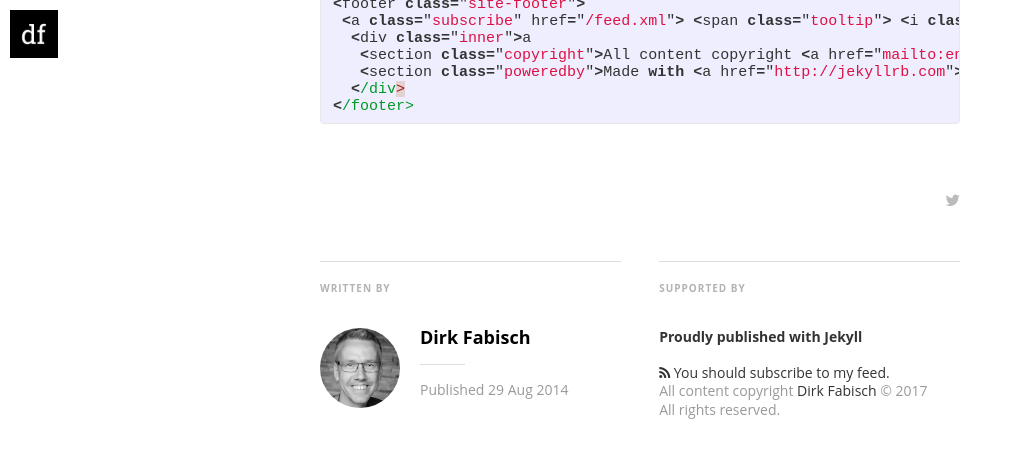
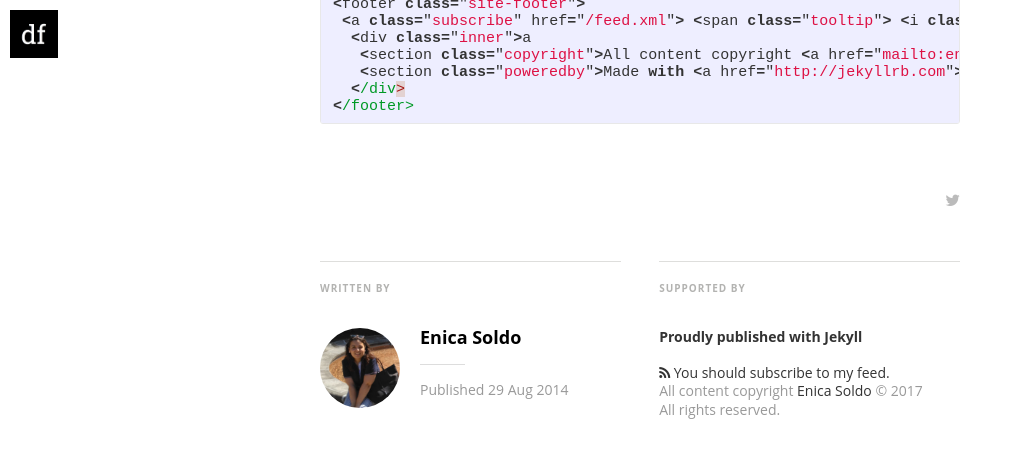
Before and after one commit to enicasoldo/allthesmalltrips.life, a Jekyll site: the page built from _posts/2014-08-29-welcome-to-jekyll.markdown, in a window 1280 px wide and 900 px high, scrolled down 1661 px, cut to the strip 0-505 px from the top of the window. Shown: the top 458 px of the strip, without its empty margins (0-1013 px from the left). Built offline with Jekyll 4.4.1, drawn with Linux system fonts in a browser that asks for light colours; nearby versions of some CDN libraries; some web fonts are replaced; some of the changed text lies outside the part shown.

Commit message:
Update author

```diff
--- a/_config.yml
+++ b/_config.yml
@@ -15,8 +15,8 @@
 # blog cover
 cover: "/assets/images/background_image.jpg"
 
-name: 'Dirk Fabisch'
-author: 'Dirk Fabisch'
+name: 'Enica Soldo'
+author: 'Enica Soldo'
 author_image: "/assets/images/author.jpg"
 
 paginate:	5
```
Also changed, not shown: assets/images/author.jpg.
